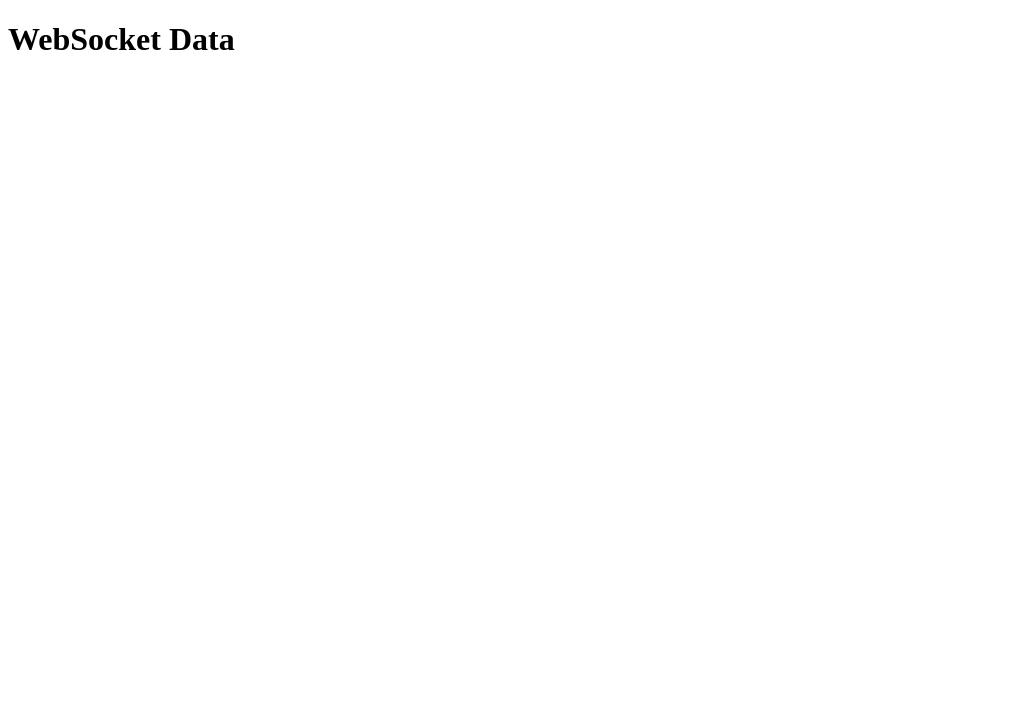
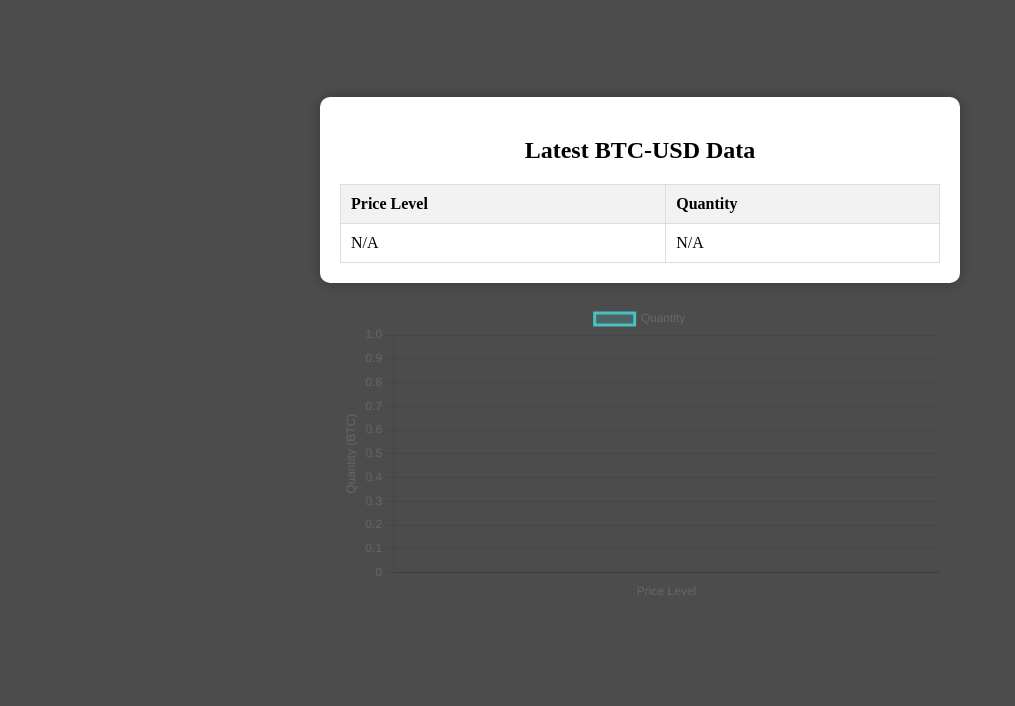
Before and after one commit to MarcusGmoller/Cryptobot, a website: page index.html in a window 1280 px wide. Shown: the whole page, without its empty margins (0-1015 px from the left). Drawn offline with nearby package versions, Linux system fonts and the light colour scheme; no server answers.

Commit message:
new version

```diff
--- a/index.html
+++ b/index.html
@@ -3,22 +3,169 @@
 <head>
     <title>WebSocket Data Viewer</title>
     <script src="/socket.io/socket.io.js"></script>
+    <script src="https://cdn.jsdelivr.net/npm/chart.js"></script> <!-- Include Chart.js -->
+    <style>
+        /* Style for the overlay */
+        #overlay {
+            position: fixed;
+            top: 0;
+            left: 0;
+            width: 100%;
+            height: 100%;
+            background: rgba(0, 0, 0, 0.7); /* Semi-transparent background */
+            display: flex;
+            justify-content: center;
+            align-items: center;
+            z-index: 1000; /* Put the overlay on top */
+            flex-direction: column;
+        }
+
+        /* Style for the content box in the overlay */
+        #overlayContent {
+            background-color: #fff;
+            padding: 20px;
+            border-radius: 10px;
+            width: 80%;
+            max-width: 600px;
+            box-shadow: 0 0 15px rgba(0, 0, 0, 0.3);
+            text-align: center;
+            margin-bottom: 20px;
+        }
+
+        /* Table styles */
+        table {
+            width: 100%;
+            border-collapse: collapse;
+        }
+
+        th, td {
+            padding: 10px;
+            border: 1px solid #ddd;
+            text-align: left;
+        }
+
+        th {
+            background-color: #f2f2f2;
+        }
+
+        /* Style for the data display */
+        #dataDisplay {
+            font-family: Arial, sans-serif;
+            color: #333;
+            font-size: 16px;
+            word-wrap: break-word;
+        }
+
+        /* Style for the chart container */
+        #chartContainer {
+            width: 100%;
+            max-width: 600px;
+            height: 400px;
+        }
+    </style>
+</head>
+<body>
+    <h1 style="text-align: center; color: #fff;">WebSocket Data</h1>
+
+    <!-- Overlay for displaying data -->
+    <div id="overlay">
+        <div id="overlayContent">
+            <h2>Latest BTC-USD Data</h2>
+            <!-- Table structure to display data -->
+            <table>
+                <tr>
+                    <th>Price Level</th>
+                    <th>Quantity</th>
+                </tr>
+                <tr>
+                    <td id="priceLevel">N/A</td>
+                    <td id="quantity">N/A</td>
+                </tr>
+            </table>
+        </div>
+
+        <!-- Container for the chart -->
+        <div id="chartContainer">
+            <canvas id="orderBookChart"></canvas>
+        </div>
+    </div>
+
     <script>
       document.addEventListener('DOMContentLoaded', (event) => {
         var socket = io();
+
+        // Set up the chart
+        var ctx = document.getElementById('orderBookChart').getContext('2d');
+        var orderBookChart = new Chart(ctx, {
+            type: 'line',
+            data: {
+                labels: [], // Price levels will go here
+                datasets: [{
+                    label: 'Quantity',
+                    data: [], // Quantities will go here
+                    borderColor: 'rgba(75, 192, 192, 1)',
+                    backgroundColor: 'rgba(75, 192, 192, 0.2)',
+                    fill: true
+                }]
+            },
+            options: {
+                scales: {
+                    x: {
+                        title: {
+                            display: true,
+                            text: 'Price Level'
+                        }
+                    },
+                    y: {
+                        title: {
+                            display: true,
+                            text: 'Quantity (BTC)'
+                        }
+                    }
+                }
+            }
+        });
+
         socket.on('data', function(data) {
-          console.log('Data received from server:', data); // Tilføj denne for at se de modtagne data
-          // Vis data i browseren
-          var node = document.createElement("LI");
-          var textnode = document.createTextNode(data);
-          node.appendChild(textnode);
-          document.getElementById("dataList").appendChild(node);
+          console.log('Data received from server:', data);
+
+          // Check and parse the incoming data if it's a string
+          if (typeof data === 'string') {
+              try {
+                  data = JSON.parse(data);
+              } catch (e) {
+                  console.error('Error parsing data:', e);
+                  return;
+              }
+          }
+
+          // Extract the first bid from the 'updates' array (adjust as needed for your data structure)
+          let updates = data.events && data.events[0] && data.events[0].updates;
+          if (updates && updates.length > 0) {
+              // Assuming we want the first update in the list
+              let priceLevel = updates[0].price_level || "N/A";
+              let quantity = updates[0].new_quantity || "N/A";
+
+              // Update the static fields with new values
+              document.getElementById("priceLevel").textContent = priceLevel;
+              document.getElementById("quantity").textContent = quantity;
+
+              // Update the chart with new data
+              orderBookChart.data.labels.push(priceLevel);
+              orderBookChart.data.datasets[0].data.push(quantity);
+
+              // Limit data points to the last 10 entries for readability
+              if (orderBookChart.data.labels.length > 10) {
+                  orderBookChart.data.labels.shift();
+                  orderBookChart.data.datasets[0].data.shift();
+              }
+
+              orderBookChart.update();
+          } else {
+              console.warn('No updates found in data:', data);
+          }
         });
       });
     </script>
-</head>
-<body>
-    <h1>WebSocket Data</h1>
-    <ul id="dataList"></ul>
 </body>
 </html>
```
Also changed, not shown: Server.js (+8 -1 lines).
